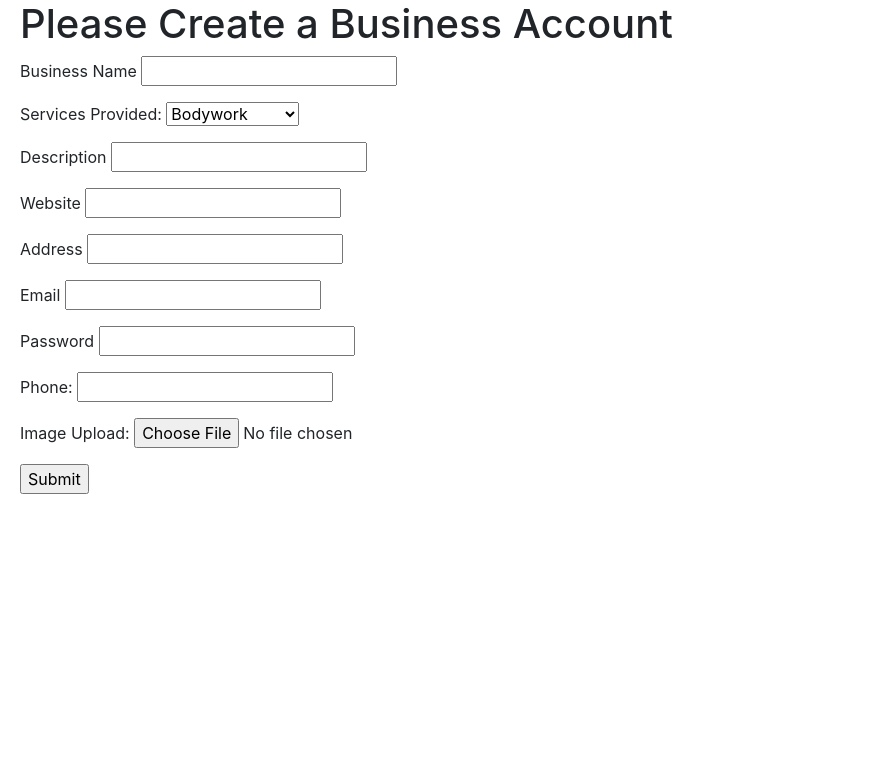
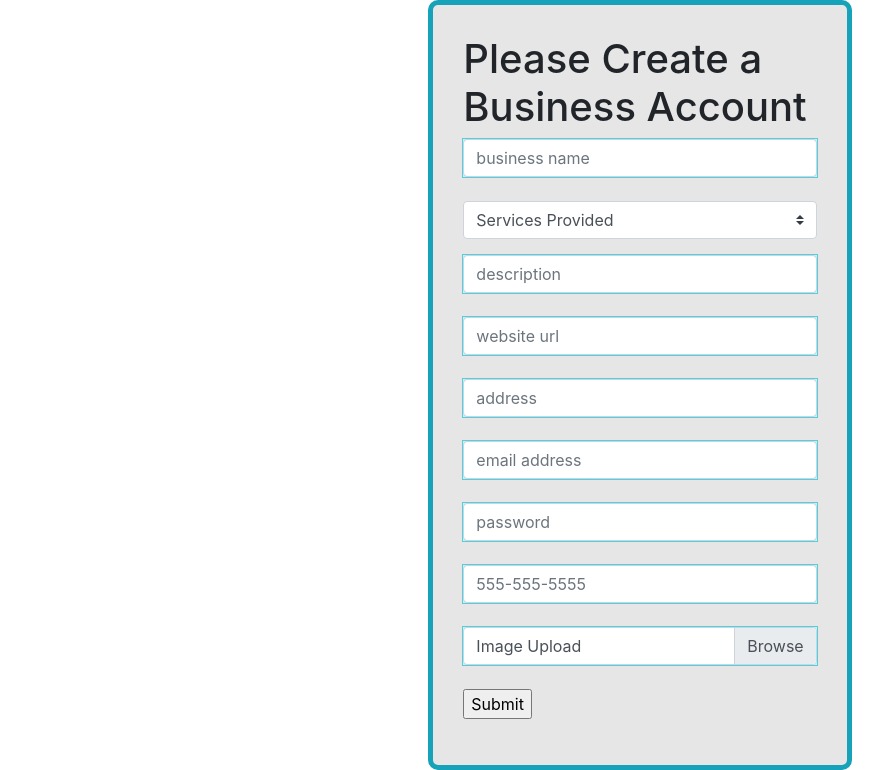
Before and after one commit to beccasteinke/HB-Project, a Flask app: page /add-business in a window 1280 px wide. Shown: the part 92-862 px from the top of the page, without its empty margins (0-895 px from the left). Before the commit the page ends 586 px from the top, so only its background shows below. Run offline with Flask 2, Linux system fonts and the light colour scheme; data that the repository does not hold is empty; some libraries are stand-ins or nearby versions.

Commit message:
bootstrap to bus registration

```diff
--- a/templates/bus-add-form.html
+++ b/templates/bus-add-form.html
@@ -4,14 +4,17 @@
 {% block title %}Business Registration{% endblock %}
 
 {% block body %}
+<div id="bus-box" class="row align-items-center justify-content-center">
+<div class="col-4">
     <h1>Please Create a Business Account</h1>
     <form action="/business-registration" method="POST" enctype="multipart/form-data">
-        <p>
-            Business Name <input type="text" name="bus_name" required>
-        </p>
-        <p>
-            Services Provided:
-                <select id="service" name="name_serv">
+        <div class="active-cyan-4 mb-4">
+            <input type="text" name="bus_name" class="form-control" placeholder="business name" required>
+        </div>
+        <div class="form-group">
+            <!-- <label for="servicesProvided">Services Provided</label> -->
+                <select class="custom-select" id="customSelect" name="name_serv" placeholder="Services Provided">
+                    <option selected>Services Provided</option>
                     <option value="bodywork">Bodywork</option>
                     <option value="breathwork">Breathwork</option>
                     <option value="energy-work">Energy Work</option>
@@ -24,36 +27,38 @@
                     <option value="yoga">Yoga</option>
                     <option value="">Other</option>
                 </select>
-        </p>
-        <p>
-            Description <input type="text" name="description" required>
-        </p>
-        <p>
-            Website <input type="text" name="url" required>
-        </p>
-        <p>
-            Address <input type="text" name="address" required>
-        </p>
-        <p>
-            Email <input type="text" name="email" required>
-        </p>
-        <p>
-            Password <input type="password" name="bus_passwrd" required>
-        </p>
-        <p>
-            Phone: <input type="tel" id="phone" name="tel"
-            pattern="[0-9]{3}[0-9]{3}[0-9]{4}"
+            </div>
+        <div class="active-cyan-4 mb-4">
+            <input type="text" name="description" class="form-control" placeholder="description" required>
+        </div>
+        <div class="active-cyan-4 mb-4">
+            <input type="text" name="url" class="form-control" placeholder="website url"
             required>
-        </p>
-        <p>
-            Image Upload:
-                <input type="file" id="image" name="photo">
+        </div>
+        <div class="active-cyan-4 mb-4">
+            <input type="text" name="address" class="form-control" placeholder="address" required>
+        </div>
+        <div class="active-cyan-4 mb-4">
+            <input type="text" name="email" class="form-control" placeholder="email address" required>
+        </div>
+        <div class="active-cyan-4 mb-4">
+            <input type="password" name="bus_passwrd" class="form-control" placeholder="password" required>
+        </div>
+        <div class="active-cyan-4 mb-4">
+            <input type="tel" id="phone" name="tel"
+            pattern="[0-9]{3}[0-9]{3}[0-9]{4}" class="form-control" placeholder="555-555-5555" required>
+        </div>
+        <div class="active-cyan-4 mb-4 custom-file">
+            <label class="custom-file-label" for="customFile">Image Upload</label>
+                <input type="file" class="custom-file-input" id="customFile" name="photo">
                 <!-- <button type="submit">Save Photo</button> -->
-        </p>
+        </div>
 
         <p>
             <input type="submit">
         </p>
     </form>
+    </div>
+</div>
 
     {% endblock %}
```
